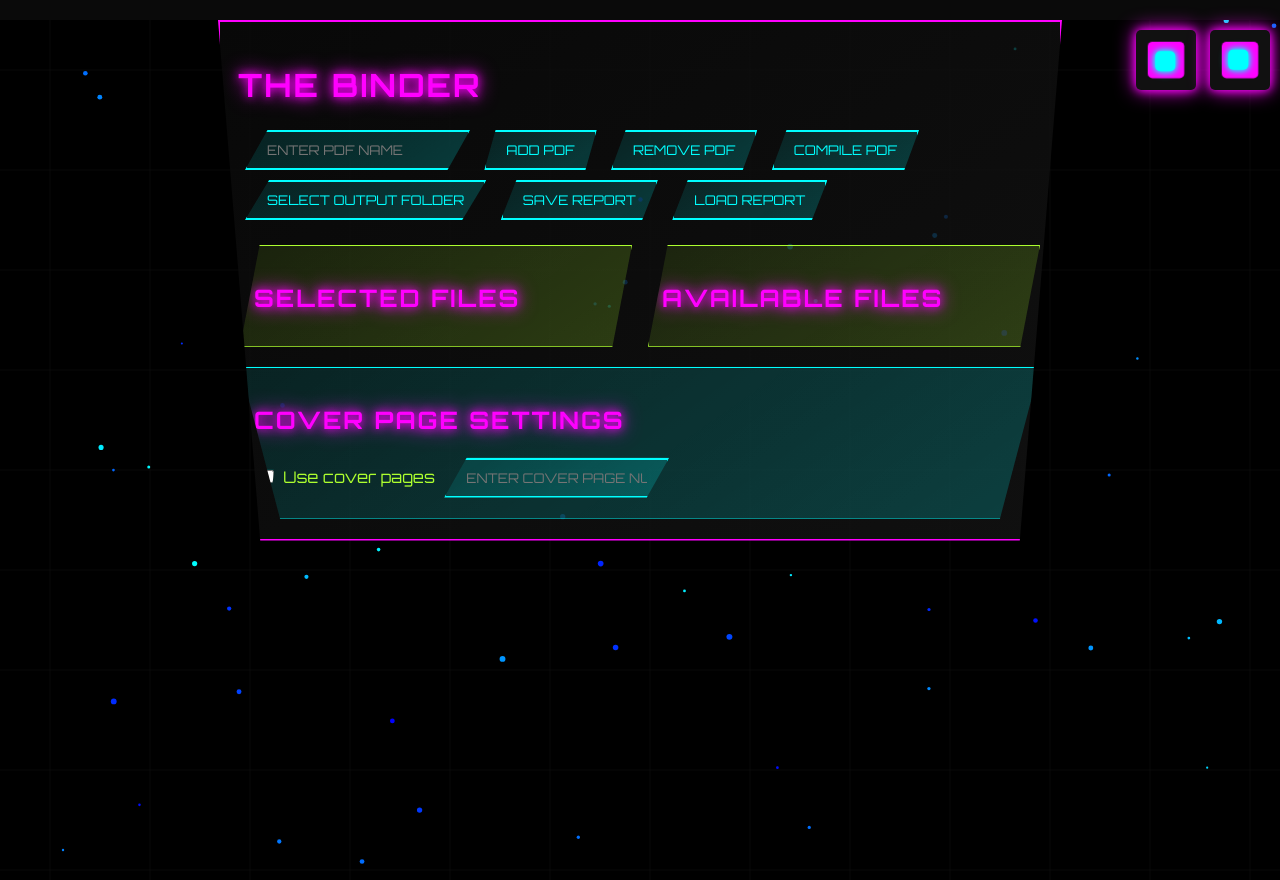
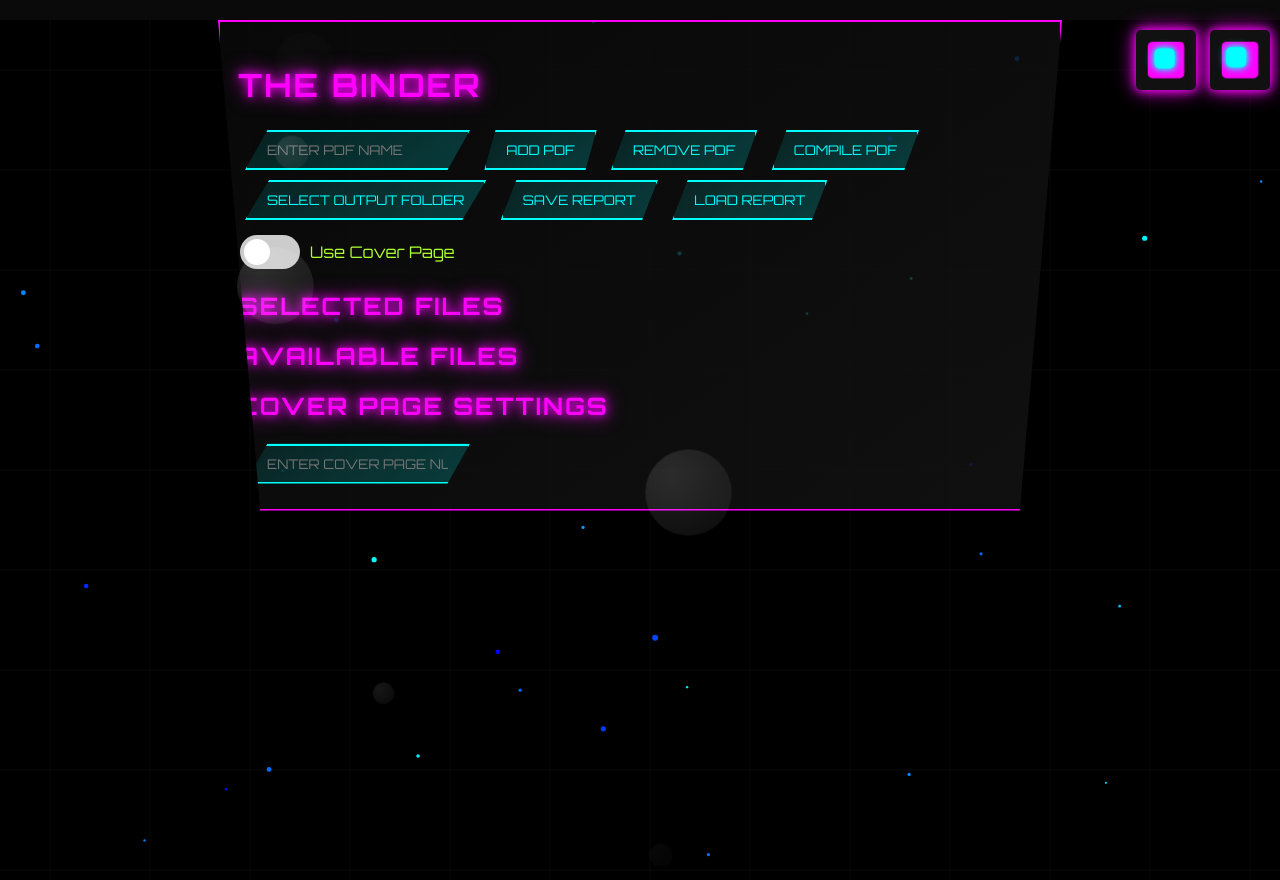
Before and after one commit to Daniel-Rolen/PDFCompilator, a Flask app: page / in a window 1280 px wide. Run offline with Flask 3, Linux system fonts and the light colour scheme; data that the repository does not hold is empty.

Commit message:
Agent query: 1. Is there a 'Use Cover Page' toggle button visible on the main screen? 2. Do the UI elements (buttons, input fields) have a bubble-like appearance with shiny surface textures? 3. Are the animations, including background particles and eyeball movements, running smoothly without noticeable lag?

```diff
--- a/static/script.js
+++ b/static/script.js
@@ -8,15 +8,15 @@
 
 // Particle properties
 const particles = [];
-const particleCount = 50; // Reduced from 100 to 50 for better performance
+const particleCount = 30; // Reduced from 50 to 30 for better performance
 
 class Particle {
     constructor() {
         this.x = Math.random() * canvas.width;
         this.y = Math.random() * canvas.height;
         this.size = Math.random() * 2 + 1;
-        this.speedX = Math.random() * 2 - 1; // Reduced speed range
-        this.speedY = Math.random() * 2 - 1; // Reduced speed range
+        this.speedX = Math.random() * 1 - 0.5; // Reduced speed range
+        this.speedY = Math.random() * 1 - 0.5; // Reduced speed range
         this.color = `hsl(${Math.random() * 60 + 180}, 100%, 50%)`;
     }
 
@@ -46,29 +46,37 @@
 }
 
 let animationFrameId;
+let lastTime = 0;
+const targetFPS = 30;
+const frameInterval = 1000 / targetFPS;
 
-function animate() {
+function animate(currentTime) {
+    animationFrameId = requestAnimationFrame(animate);
+
+    const deltaTime = currentTime - lastTime;
+    if (deltaTime < frameInterval) return;
+
+    lastTime = currentTime - (deltaTime % frameInterval);
+
     ctx.clearRect(0, 0, canvas.width, canvas.height);
     particles.forEach(particle => {
         particle.update();
         particle.draw();
     });
-    animationFrameId = requestAnimationFrame(animate);
 }
 
-animate();
+animate(0);
 
 // Cybernetic eyeball animation
 const eyeballs = document.querySelectorAll('.eyeball');
 let lastEyeballUpdate = 0;
-const eyeballUpdateInterval = 100; // Update every 100ms
+const eyeballUpdateInterval = 200; // Update every 200ms for better performance
 
 function animateEyeballs(timestamp) {
     if (timestamp - lastEyeballUpdate > eyeballUpdateInterval) {
         eyeballs.forEach(eyeball => {
-            const pupil = eyeball.querySelector('.eyeball::after');
             const angle = Math.random() * Math.PI * 2;
-            const distance = Math.random() * 10;
+            const distance = Math.random() * 5; // Reduced distance for subtler movement
             const x = Math.cos(angle) * distance;
             const y = Math.sin(angle) * distance;
 
@@ -83,48 +91,58 @@
 
 animateEyeballs(0);
 
-// Glitch effect for neon elements
+// Bubble animation
+function createBubble() {
+    const bubble = document.createElement('div');
+    bubble.classList.add('bubble');
+    bubble.style.left = `${Math.random() * 100}%`;
+    bubble.style.width = `${Math.random() * 50 + 10}px`;
+    bubble.style.height = bubble.style.width;
+    bubble.style.animationDuration = `${Math.random() * 5 + 5}s`;
+    document.body.appendChild(bubble);
+
+    bubble.addEventListener('animationend', () => {
+        bubble.remove();
+    });
+}
+
+// Create bubbles at a controlled rate
+setInterval(createBubble, 1000);
+
+// Glitch effect for neon elements (optimized)
 class GlitchEffect {
     constructor(element) {
         this.element = element;
         this.originalText = element.textContent;
-        this.glitchInterval = null;
-        this.glitchDuration = 100;
-        this.glitchCooldown = 5000;
-
-        this.element.addEventListener('mouseenter', () => this.startGlitch());
-        this.element.addEventListener('mouseleave', () => this.stopGlitch());
+        this.isGlitching = false;
     }
 
     startGlitch() {
-        if (this.glitchInterval) return;
-
-        this.glitchInterval = setInterval(() => {
-            this.element.textContent = this.generateGlitchedText();
-            setTimeout(() => {
-                this.element.textContent = this.originalText;
-            }, this.glitchDuration);
-        }, this.glitchCooldown);
+        if (this.isGlitching) return;
+        this.isGlitching = true;
+        this.glitchInterval = setInterval(() => this.applyGlitch(), 100);
     }
 
     stopGlitch() {
         clearInterval(this.glitchInterval);
-        this.glitchInterval = null;
+        this.isGlitching = false;
         this.element.textContent = this.originalText;
     }
 
-    generateGlitchedText() {
+    applyGlitch() {
         const glitchChars = '!@#$%^&*()_+-={}[]|;:,.<>?';
-        return this.originalText
+        this.element.textContent = this.originalText
             .split('')
-            .map(char => Math.random() > 0.7 ? glitchChars[Math.floor(Math.random() * glitchChars.length)] : char)
+            .map(char => Math.random() > 0.9 ? glitchChars[Math.floor(Math.random() * glitchChars.length)] : char)
             .join('');
     }
 }
 
 // Apply GlitchEffect to neon elements
 document.querySelectorAll('.neon-element').forEach(element => {
-    new GlitchEffect(element);
+    const glitch = new GlitchEffect(element);
+    element.addEventListener('mouseenter', () => glitch.startGlitch());
+    element.addEventListener('mouseleave', () => glitch.stopGlitch());
 });
 
 // PDF management functionality
@@ -149,7 +167,7 @@
             pdfs.forEach(pdf => {
                 const li = document.createElement('li');
                 li.textContent = pdf;
-                li.classList.add('neon-element');
+                li.classList.add('neon-element', 'bubble-element');
                 selectedFilesList.appendChild(li);
                 new GlitchEffect(li);
             });
@@ -157,7 +175,7 @@
             pdfs.forEach(pdf => {
                 const li = document.createElement('li');
                 li.textContent = pdf;
-                li.classList.add('neon-element');
+                li.classList.add('neon-element', 'bubble-element');
                 availableFilesList.appendChild(li);
                 new GlitchEffect(li);
             });
@@ -276,13 +294,13 @@
     canvas.height = window.innerHeight;
 });
 
-// Screen flicker effect
+// Screen flicker effect (optimized)
 function screenFlicker() {
     const app = document.getElementById('app');
-    app.style.opacity = Math.random() * 0.1 + 0.9;
+    app.style.opacity = Math.random() * 0.05 + 0.95; // Reduced flicker intensity
     setTimeout(() => {
         app.style.opacity = 1;
     }, 50);
 }
 
-setInterval(screenFlicker, 5000);
+setInterval(screenFlicker, 8000); // Reduced frequency for better performance
--- a/static/styles.css
+++ b/static/styles.css
@@ -1,12 +1,19 @@
 @import url('https://fonts.googleapis.com/css2?family=Orbitron:wght@400;700&display=swap');
+
+:root {
+    --primary-color: #00FFFF;
+    --secondary-color: #FF00FF;
+    --background-color: #0a0a0a;
+    --text-color: #ADFF2F;
+}
 
 body, html {
     margin: 0;
     padding: 0;
     font-family: 'Orbitron', sans-serif;
     height: 100%;
-    background-color: #0a0a0a;
-    color: #ADFF2F;
+    background-color: var(--background-color);
+    color: var(--text-color);
     overflow: hidden;
 }
 
@@ -48,7 +55,7 @@
     display: inline-block;
     margin-left: 10px;
     position: relative;
-    box-shadow: 0 0 10px #FF00FF, 0 0 20px #FF00FF;
+    box-shadow: 0 0 10px var(--secondary-color), 0 0 20px var(--secondary-color);
     overflow: hidden;
 }
 
@@ -57,7 +64,7 @@
     position: absolute;
     width: 40px;
     height: 40px;
-    background-color: #FF00FF;
+    background-color: var(--secondary-color);
     border-radius: 5px;
     top: 50%;
     left: 50%;
@@ -70,12 +77,12 @@
     position: absolute;
     width: 20px;
     height: 20px;
-    background-color: #00FFFF;
+    background-color: var(--primary-color);
     border-radius: 5px;
     top: 50%;
     left: 50%;
     transform: translate(calc(-50% + var(--pupil-x, 0px)), calc(-50% + var(--pupil-y, 0px)));
-    box-shadow: 0 0 5px #00FFFF, 0 0 10px #00FFFF;
+    box-shadow: 0 0 5px var(--primary-color), 0 0 10px var(--primary-color);
 }
 
 @keyframes eyePulse {
@@ -88,7 +95,7 @@
     z-index: 1;
     padding: 20px;
     background: linear-gradient(145deg, rgba(10, 10, 10, 0.8), rgba(20, 20, 20, 0.8));
-    border: 2px solid #FF00FF;
+    border: 2px solid var(--secondary-color);
     clip-path: polygon(0 0, 100% 0, 95% 100%, 5% 100%);
     max-width: 800px;
     margin: 20px auto;
@@ -102,8 +109,8 @@
 }
 
 h1, h2 {
-    color: #FF00FF;
-    text-shadow: 0 0 10px #FF00FF, 0 0 20px #FF00FF;
+    color: var(--secondary-color);
+    text-shadow: 0 0 10px var(--secondary-color), 0 0 20px var(--secondary-color);
     text-transform: uppercase;
     letter-spacing: 2px;
     animation: textGlitch 3s infinite;
@@ -119,8 +126,8 @@
 
 .neon-element {
     background: linear-gradient(145deg, rgba(0, 255, 255, 0.1), rgba(0, 255, 255, 0.2));
-    color: #00FFFF;
-    border: 2px solid #00FFFF;
+    color: var(--primary-color);
+    border: 2px solid var(--primary-color);
     padding: 10px 20px;
     margin: 5px;
     cursor: pointer;
@@ -143,98 +150,106 @@
     transform: translateY(1px) scale(0.98);
 }
 
-#pdfSections {
+/* New styles for the toggle switch */
+.toggle-container {
     display: flex;
-    justify-content: space-between;
-    margin-top: 20px;
+    align-items: center;
+    margin: 10px 0;
 }
 
-#selectedFiles, #availableFiles {
-    width: 45%;
-    background: linear-gradient(145deg, rgba(173, 255, 47, 0.1), rgba(173, 255, 47, 0.2));
-    border: 1px solid #ADFF2F;
-    clip-path: polygon(5% 0, 100% 0, 95% 100%, 0 100%);
-    padding: 15px;
-    box-shadow: 0 0 15px rgba(173, 255, 47, 0.3);
-    transition: all 0.3s ease;
+.switch {
+    position: relative;
+    display: inline-block;
+    width: 60px;
+    height: 34px;
+    margin-right: 10px;
 }
 
-#selectedFiles:hover, #availableFiles:hover {
-    transform: translateY(-3px);
-    box-shadow: 0 0 25px rgba(173, 255, 47, 0.5);
+.switch input {
+    opacity: 0;
+    width: 0;
+    height: 0;
 }
 
-#pdfList li, #selectedFilesList li, #availableFilesList li {
-    background: linear-gradient(145deg, rgba(255, 0, 255, 0.1), rgba(255, 0, 255, 0.2));
-    padding: 8px 15px;
-    margin-bottom: 8px;
-    clip-path: polygon(0 0, 100% 0, 95% 100%, 5% 100%);
-    list-style-type: none;
-    border: 1px solid #FF00FF;
-    transition: all 0.3s ease;
-    box-shadow: 0 0 10px rgba(255, 0, 255, 0.3);
+.slider {
+    position: absolute;
+    cursor: pointer;
+    top: 0;
+    left: 0;
+    right: 0;
+    bottom: 0;
+    background-color: #ccc;
+    transition: .4s;
+    border-radius: 34px;
 }
 
-#pdfList li:hover, #selectedFilesList li:hover, #availableFilesList li:hover {
-    background: linear-gradient(145deg, rgba(255, 0, 255, 0.2), rgba(255, 0, 255, 0.3));
-    transform: translateX(5px);
-    box-shadow: 0 0 15px rgba(255, 0, 255, 0.5);
+.slider:before {
+    position: absolute;
+    content: "";
+    height: 26px;
+    width: 26px;
+    left: 4px;
+    bottom: 4px;
+    background-color: white;
+    transition: .4s;
+    border-radius: 50%;
 }
 
-#coverPageSettings {
-    margin-top: 20px;
-    padding: 15px;
-    background: linear-gradient(145deg, rgba(0, 255, 255, 0.1), rgba(0, 255, 255, 0.2));
-    border: 1px solid #00FFFF;
-    clip-path: polygon(0 0, 100% 0, 95% 100%, 5% 100%);
-    box-shadow: 0 0 15px rgba(0, 255, 255, 0.3);
-    transition: all 0.3s ease;
+input:checked + .slider {
+    background-color: var(--primary-color);
 }
 
-#coverPageSettings:hover {
-    transform: translateY(-3px);
-    box-shadow: 0 0 25px rgba(0, 255, 255, 0.5);
+input:checked + .slider:before {
+    transform: translateX(26px);
 }
 
-/* Neon glow effect */
-@keyframes neonGlow {
+/* Shiny surface effect */
+.bubble-element::before {
+    content: '';
+    position: absolute;
+    top: -50%;
+    left: -50%;
+    width: 200%;
+    height: 200%;
+    background: radial-gradient(circle, rgba(255,255,255,0.3) 0%, rgba(255,255,255,0) 70%);
+    opacity: 0;
+    transition: opacity 0.3s;
+}
+
+.bubble-element:hover::before {
+    opacity: 1;
+    animation: shine 1.5s infinite;
+}
+
+@keyframes shine {
     0% {
-        box-shadow: 0 0 5px #00FFFF, 0 0 10px #00FFFF, 0 0 15px #00FFFF;
-    }
-    50% {
-        box-shadow: 0 0 10px #00FFFF, 0 0 20px #00FFFF, 0 0 30px #00FFFF;
+        transform: rotate(0deg);
     }
     100% {
-        box-shadow: 0 0 5px #00FFFF, 0 0 10px #00FFFF, 0 0 15px #00FFFF;
+        transform: rotate(360deg);
     }
 }
 
-.neon-element:hover {
-    animation: neonGlow 1.5s infinite;
-}
-
-/* Glitch animation */
-@keyframes glitch {
+/* Bubble animation for background */
+@keyframes bubble {
     0% {
-        transform: translate(0);
+        transform: translateY(0) scale(1);
+        opacity: 0;
     }
-    20% {
-        transform: translate(-2px, 2px);
-    }
-    40% {
-        transform: translate(-2px, -2px);
-    }
-    60% {
-        transform: translate(2px, 2px);
-    }
-    80% {
-        transform: translate(2px, -2px);
+    50% {
+        opacity: 0.5;
     }
     100% {
-        transform: translate(0);
+        transform: translateY(-100vh) scale(2);
+        opacity: 0;
     }
 }
 
-.neon-element:hover {
-    animation: glitch 0.3s infinite;
+.bubble {
+    position: absolute;
+    bottom: -50px;
+    background: radial-gradient(circle at 30% 30%, rgba(255, 255, 255, 0.3), rgba(255, 255, 255, 0.1));
+    border-radius: 50%;
+    animation: bubble 10s infinite;
+    pointer-events: none;
 }
--- a/templates/index.html
+++ b/templates/index.html
@@ -16,13 +16,20 @@
         <div id="content">
             <h1>The Binder</h1>
             <div id="controls">
-                <input type="text" id="pdfName" placeholder="Enter PDF name" class="neon-element">
-                <button id="addPdf" class="neon-element">Add PDF</button>
-                <button id="removePdf" class="neon-element">Remove PDF</button>
-                <button id="compilePdf" class="neon-element">Compile PDF</button>
-                <button id="selectOutputFolder" class="neon-element">Select Output Folder</button>
-                <button id="saveReport" class="neon-element">Save Report</button>
-                <button id="loadReport" class="neon-element">Load Report</button>
+                <input type="text" id="pdfName" placeholder="Enter PDF name" class="neon-element bubble-element">
+                <button id="addPdf" class="neon-element bubble-element">Add PDF</button>
+                <button id="removePdf" class="neon-element bubble-element">Remove PDF</button>
+                <button id="compilePdf" class="neon-element bubble-element">Compile PDF</button>
+                <button id="selectOutputFolder" class="neon-element bubble-element">Select Output Folder</button>
+                <button id="saveReport" class="neon-element bubble-element">Save Report</button>
+                <button id="loadReport" class="neon-element bubble-element">Load Report</button>
+                <div class="toggle-container">
+                    <label class="switch bubble-element">
+                        <input type="checkbox" id="useCoverPages">
+                        <span class="slider round"></span>
+                    </label>
+                    <span>Use Cover Page</span>
+                </div>
             </div>
             <div id="pdfSections">
                 <div id="selectedFiles">
@@ -36,9 +43,7 @@
             </div>
             <div id="coverPageSettings">
                 <h2>Cover Page Settings</h2>
-                <input type="checkbox" id="useCoverPages" class="neon-element">
-                <label for="useCoverPages">Use cover pages</label>
-                <input type="text" id="coverPages" placeholder="Enter cover page numbers (e.g., 1,2,3-5)" class="neon-element">
+                <input type="text" id="coverPages" placeholder="Enter cover page numbers (e.g., 1,2,3-5)" class="neon-element bubble-element">
             </div>
         </div>
     </div>
```
